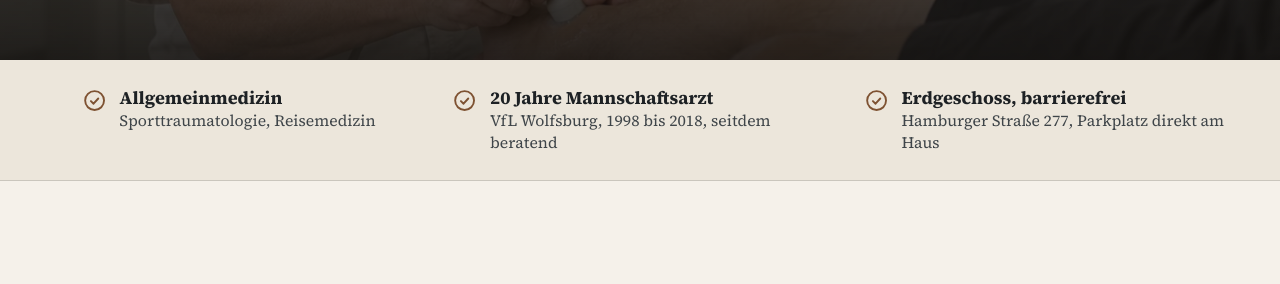
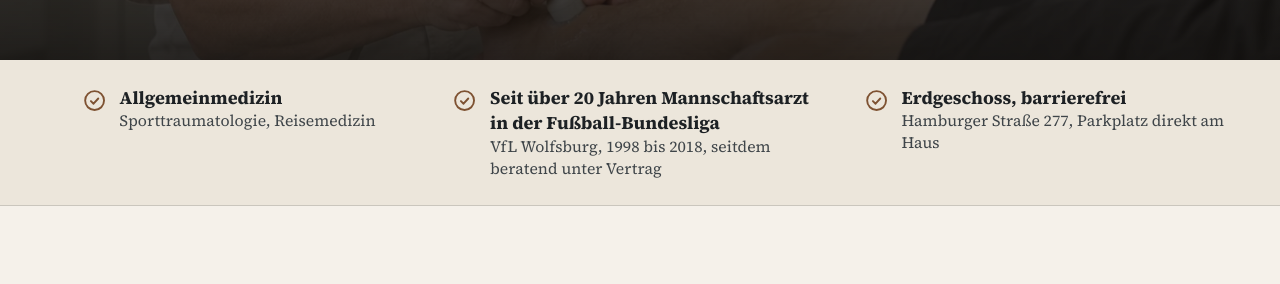
Before and after one commit to NatoshiSakamoto67/dr-pfeiler-entwurf, a plain HTML site: page index.html in a window 1280 px wide. Shown: the part 516-800 px from the top of the page. Drawn offline with Linux system fonts and the light colour scheme.

Commit message:
Startseite: Seit über 20 Jahren Mannschaftsarzt in der Fußball-Bundesliga, seitdem beratend unter Vertrag

```diff
--- a/index.html
+++ b/index.html
@@ -69,7 +69,7 @@
   <div class="band-vertrauen" aria-label="Auf einen Blick">
     <ul class="wrap">
       <li><svg viewBox="0 0 24 24" fill="none" stroke="currentColor" stroke-width="1.8" stroke-linecap="round" stroke-linejoin="round" aria-hidden="true"><circle cx="12" cy="12" r="9"/><path d="m8.5 12.5 2.5 2.5 4.5-5"/></svg><div><b>Allgemeinmedizin</b>Sporttraumatologie, Reisemedizin</div></li>
-      <li><svg viewBox="0 0 24 24" fill="none" stroke="currentColor" stroke-width="1.8" stroke-linecap="round" stroke-linejoin="round" aria-hidden="true"><circle cx="12" cy="12" r="9"/><path d="m8.5 12.5 2.5 2.5 4.5-5"/></svg><div><b>20 Jahre Mannschaftsarzt</b>VfL Wolfsburg, 1998 bis 2018, seitdem beratend</div></li>
+      <li><svg viewBox="0 0 24 24" fill="none" stroke="currentColor" stroke-width="1.8" stroke-linecap="round" stroke-linejoin="round" aria-hidden="true"><circle cx="12" cy="12" r="9"/><path d="m8.5 12.5 2.5 2.5 4.5-5"/></svg><div><b>Seit über 20 Jahren Mannschaftsarzt in der Fußball-Bundesliga</b>VfL Wolfsburg, 1998 bis 2018, seitdem beratend unter Vertrag</div></li>
       <li><svg viewBox="0 0 24 24" fill="none" stroke="currentColor" stroke-width="1.8" stroke-linecap="round" stroke-linejoin="round" aria-hidden="true"><circle cx="12" cy="12" r="9"/><path d="m8.5 12.5 2.5 2.5 4.5-5"/></svg><div><b>Erdgeschoss, barrierefrei</b>Hamburger Straße 277, Parkplatz direkt am Haus</div></li>
     </ul>
   </div>
```
